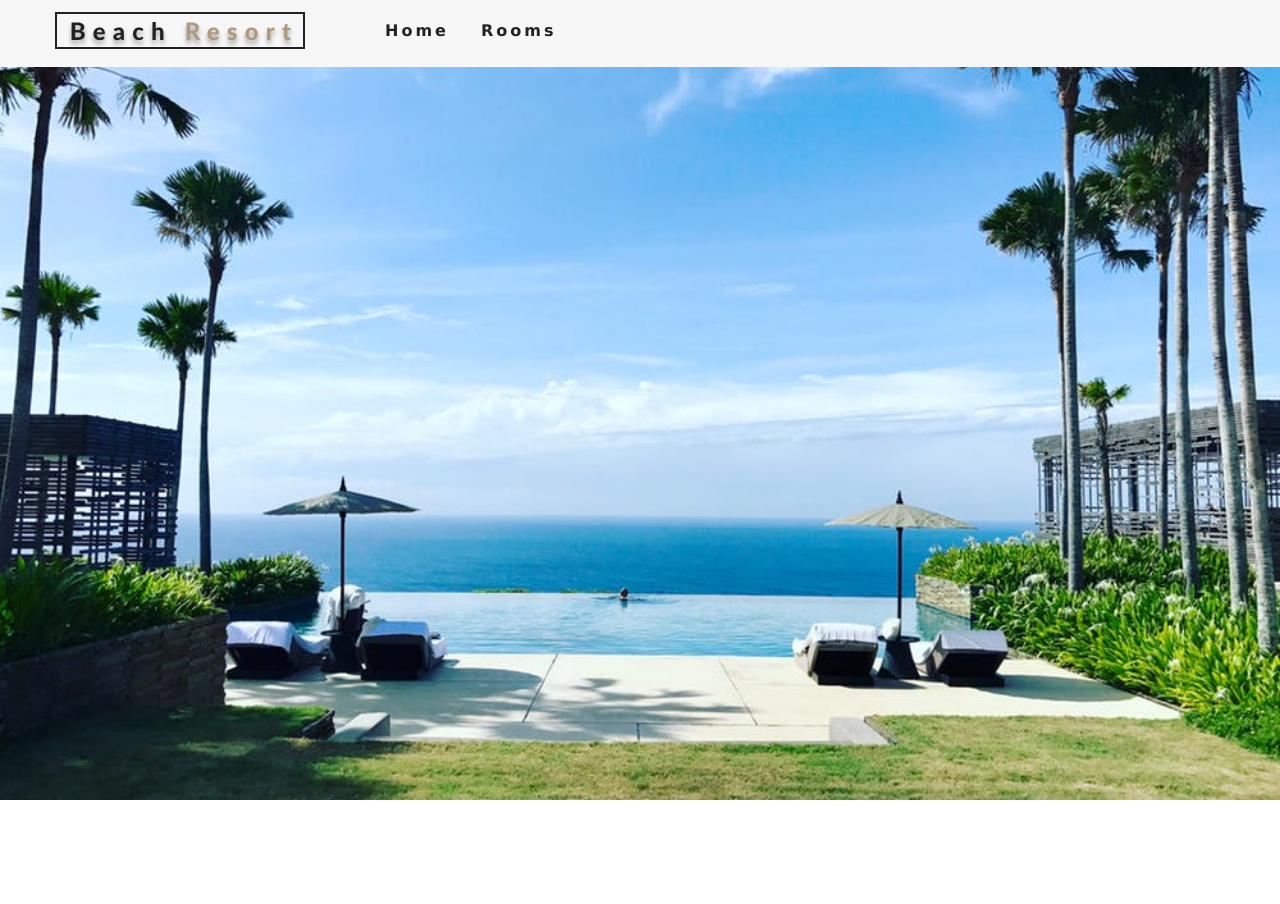
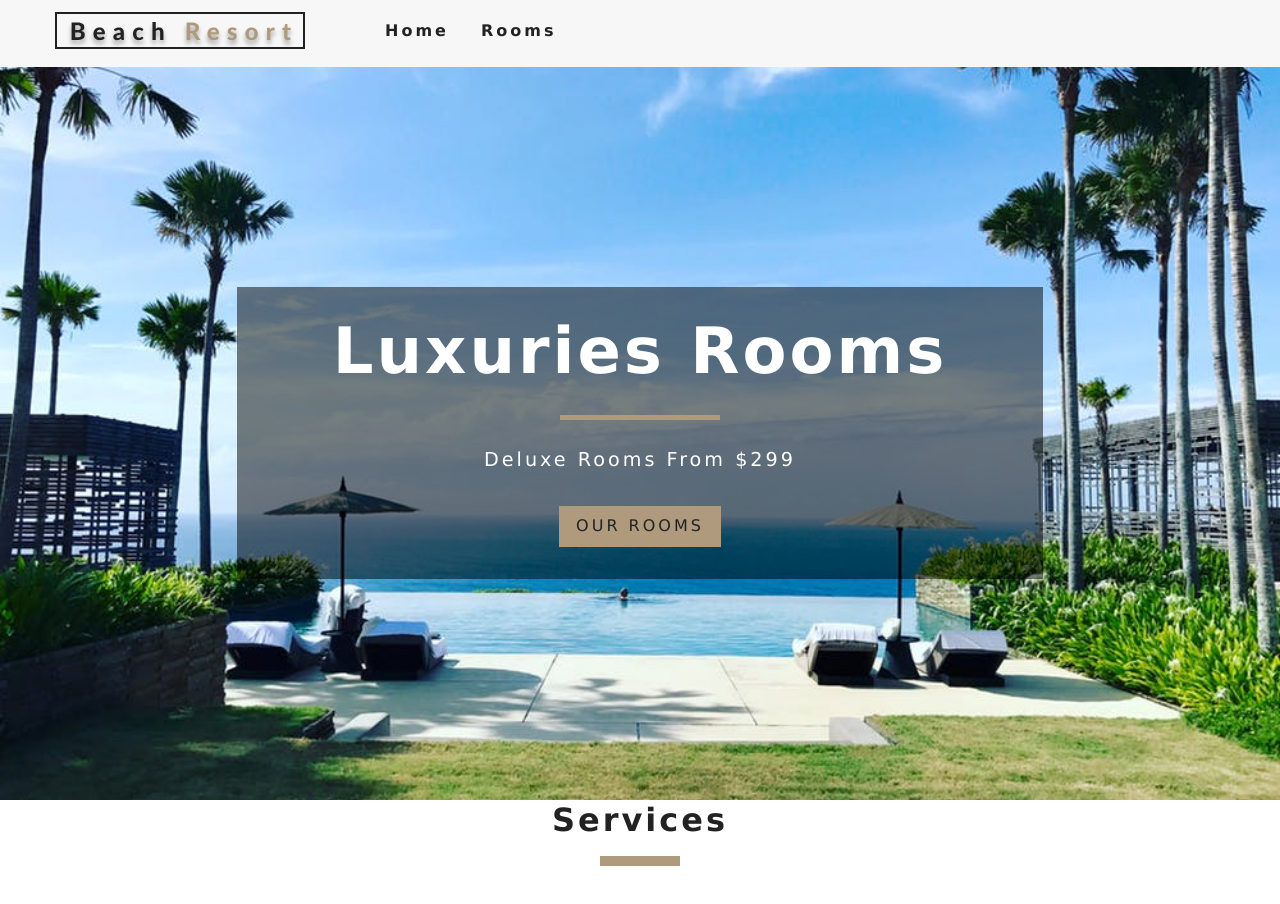
Before and after one commit to ABHISHEK-T-S/resort, a React (Create React App) app: page / in a window 1280 px wide. Shown: the top 904 px of the page. Before the commit the page ends 800 px from the top, so only its background shows below. Built offline with nearby package versions, Linux system fonts and the light colour scheme.

Commit message:
banner and service title added

```diff
--- /dev/null
+++ b/src/Components/Banner.js
@@ -0,0 +1,12 @@
+import React from 'react'
+
+export default function Banner({children , title ,subtitle}) {
+    return (
+        <div className ="banner">
+            <h1>{title}</h1>
+            <div></div>
+            <p>{subtitle}</p>
+            {children}
+        </div>
+    )
+}
--- /dev/null
+++ b/src/Components/Services.js
@@ -0,0 +1,12 @@
+import React, { Component } from 'react'
+import Title from './Title'
+
+export default class Services extends Component {
+    render() {
+        return (
+            <div>
+                <Title title ='Services' />
+            </div>
+        )
+    }
+}
--- /dev/null
+++ b/src/Components/Title.js
@@ -0,0 +1,12 @@
+import React from 'react'
+
+export default function Title( {title}) {
+    return (
+            <div className="section-title">
+                <h4>{title}</h4>
+                <div></div>
+                <div />
+            </div>
+
+    )
+}
--- a/src/pages/Error.js
+++ b/src/pages/Error.js
@@ -1,10 +1,18 @@
 import React from 'react'
 import Hero from '../Components/Hero'
+import Banner from '../Components/Banner'
+import { Link } from 'react-router-dom'
 
 const Error = () => {
     return (
         <div>
-            <Hero/>
+            <Hero>
+                <Banner title ="404" subtitle="page not found">
+                    <Link to = "/" className='btn-primary'>
+                        goto Home
+                    </Link>
+                </Banner>
+            </Hero>
         </div>
     )
 }
--- a/src/pages/Home.js
+++ b/src/pages/Home.js
@@ -1,10 +1,22 @@
 import React from 'react'
 import Hero from '../Components/Hero'
+import Banner from '../Components/Banner'
+import { Link } from 'react-router-dom'
+import Services from '../Components/Services'
+import Title from '../Components/Title'
 
 export const Home = () => {
     return (
-
-            <Hero ></Hero>
+        <>
+            <Hero >
+                <Banner title ="luxuries rooms" subtitle = "deluxe rooms from $299">
+                    <Link to ="/rooms" className="btn-primary" >
+                        our rooms
+                    </Link>
+                </Banner>
+            </Hero>
+            <Services/>
+        </>
     )
 }
  export default Home
--- a/src/pages/Rooms.js
+++ b/src/pages/Rooms.js
@@ -1,10 +1,18 @@
 import React from 'react'
 import Hero from '../Components/Hero'
+import Banner from '../Components/Banner'
+import { Link } from 'react-router-dom'
 
 export const Rooms = () => {
     return (
         <div>
-            <Hero hero="roomsHero"/>
+            <Hero hero="roomsHero">
+                <Banner title ="Rooms">
+                    <Link to ="/" className="btn-primary">
+                        return Home
+                    </Link>
+                </Banner>
+            </Hero>
         </div>
     )
 }
```
Also changed, not shown: src/App.js (+4 -4 lines).
